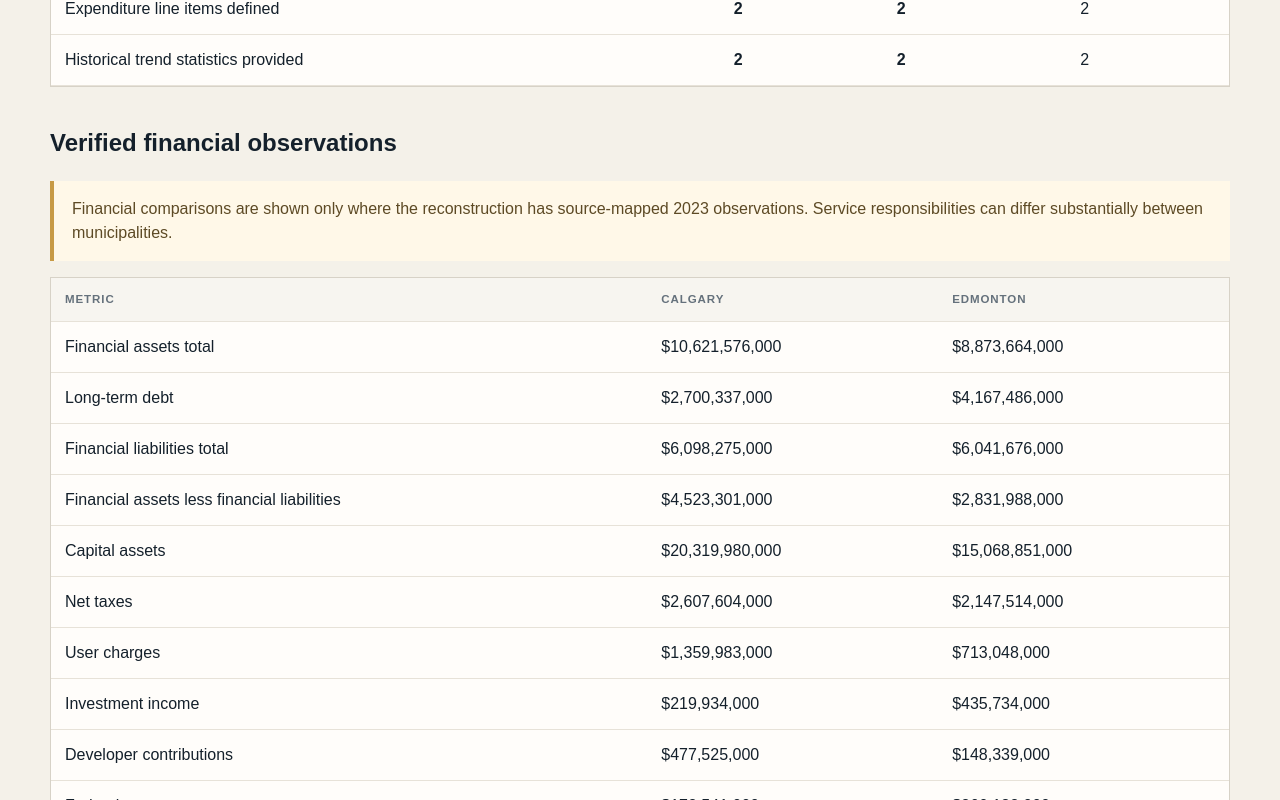
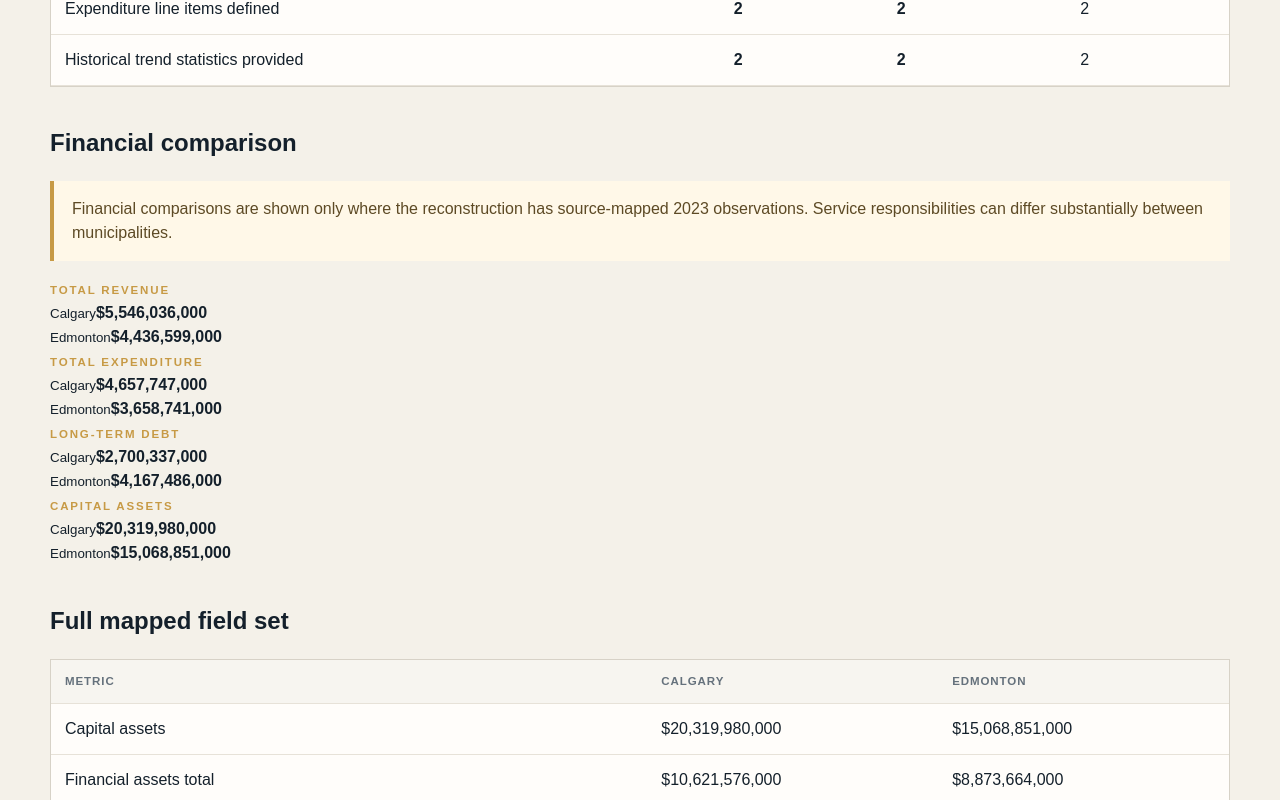
Before and after one commit to FTFNAnalytics/lgpi, a Next.js app: page /compare in a window 1280 px wide. Shown: the part 1200-2000 px from the top of the page. Built offline with nearby package versions, Linux system fonts and the light colour scheme.

Commit message:
Add presentation-first core financial comparison

```diff
--- a/components/compare-tool.tsx
+++ b/components/compare-tool.tsx
@@ -6,6 +6,7 @@
   getFinancialObservations,
   getMetricDefinition,
   formatThousands,
+  metricCatalog,
   municipalities2023,
 } from "@/lib/lgpi-data";
 
@@ -30,13 +31,21 @@
     const a = getFinancialObservations(leftSlug);
     const b = getFinancialObservations(rightSlug);
     const keys = [...new Set([...a.map((x) => x.metric), ...b.map((x) => x.metric)])];
-    return keys.map((key) => ({
-      key,
-      label: getMetricDefinition(key)?.label ?? key,
-      left: a.find((x) => x.metric === key),
-      right: b.find((x) => x.metric === key),
-    }));
+    const catalogOrder = new Map(metricCatalog.map((metric, index) => [metric.key, index]));
+    return keys
+      .map((key) => ({
+        key,
+        label: getMetricDefinition(key)?.label ?? key,
+        left: a.find((x) => x.metric === key),
+        right: b.find((x) => x.metric === key),
+      }))
+      .sort((a, b) => (catalogOrder.get(a.key) ?? 999) - (catalogOrder.get(b.key) ?? 999));
   }, [leftSlug, rightSlug]);
+
+  const coreKeys = ["total_revenue", "total_expenditure", "long_term_debt", "capital_assets"];
+  const coreRows = coreKeys
+    .map((key) => financialRows.find((row) => row.key === key))
+    .filter((row): row is NonNullable<typeof row> => Boolean(row));
 
   const options = [...municipalities2023].sort((a, b) => a.name.localeCompare(b.name));
 
@@ -83,10 +92,32 @@
         </div>
       ) : <div className="empty-state">Published component scoring is unavailable for one or both selected municipalities. Quebec was not scored in the published 2023 LGPI edition.</div>}
 
-      <h2 style={{ marginTop: 38 }}>Verified financial observations</h2>
+      <h2 style={{ marginTop: 38 }}>Financial comparison</h2>
       <div className="notice" style={{ marginBottom: 16 }}>
         Financial comparisons are shown only where the reconstruction has source-mapped 2023 observations. Service responsibilities can differ substantially between municipalities.
       </div>
+
+      {coreRows.length > 0 && (
+        <div className="comparison-core-grid">
+          {coreRows.map((row) => (
+            <article className="comparison-core-card" key={"core-" + row.key}>
+              <span className="eyebrow">{row.label}</span>
+              <div className="comparison-values">
+                <div>
+                  <small>{left.name}</small>
+                  <strong>{row.left?.valueThousands != null ? formatThousands(row.left.valueThousands) : "—"}</strong>
+                </div>
+                <div>
+                  <small>{right.name}</small>
+                  <strong>{row.right?.valueThousands != null ? formatThousands(row.right.valueThousands) : "—"}</strong>
+                </div>
+              </div>
+            </article>
+          ))}
+        </div>
+      )}
+
+      <h2 style={{ marginTop: 38 }}>Full mapped field set</h2>
       {financialRows.length ? (
         <div className="table-wrap">
           <table>
```
